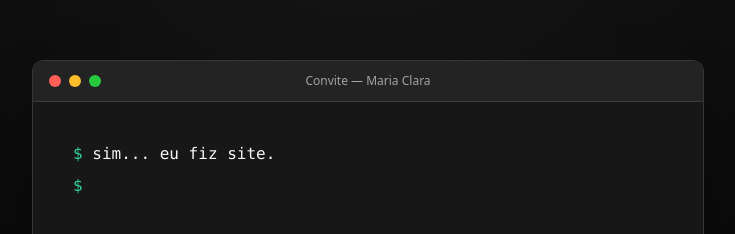
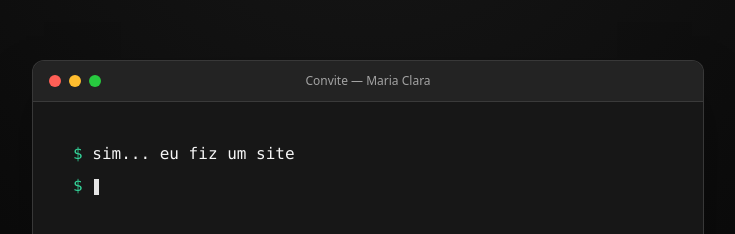
Before and after one commit to eduardovscruuz/convite-mc, a React (Vite) app: page / in a window 1280 px wide. Shown: the part 204-438 px from the top of the page, without its empty margins (272-1007 px from the left). Built offline with nearby package versions, Linux system fonts and the light colour scheme.

Commit message:
fix: correct text in TypedText and button click handler for clarity

```diff
--- a/src/App.jsx
+++ b/src/App.jsx
@@ -1082,7 +1082,7 @@ export default function App() {
                 ${" "}
               </span>
               <TypedText
-                text="sim... eu fiz site."
+                text="sim... eu fiz um site"
                 active={introDone}
                 onDone={() => setLine1Done(true)}
               />
@@ -1119,7 +1119,7 @@ export default function App() {
                   Sim
                 </button>
                 <button
-                  onClick={() => setChosenOpening("Sim, obviamente")}
+                  onClick={() => setChosenOpening("Sim, obviamente!")}
                   className={RIGHT_ANSWER_BUTTON_CLASS}
                 >
                   Sim, obviamente!
```
